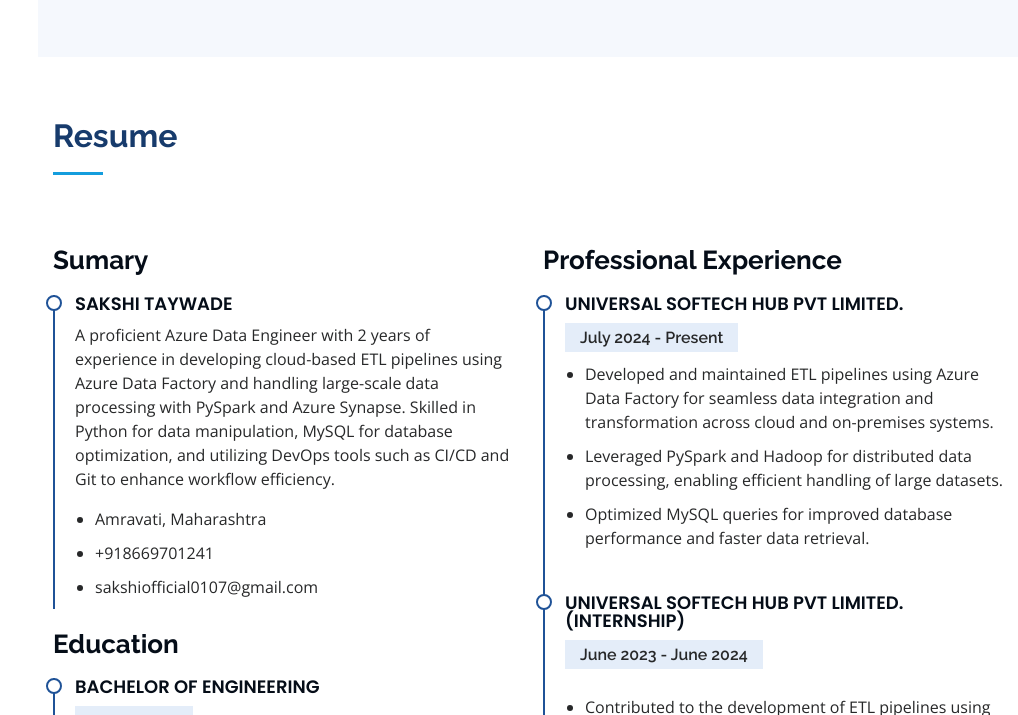
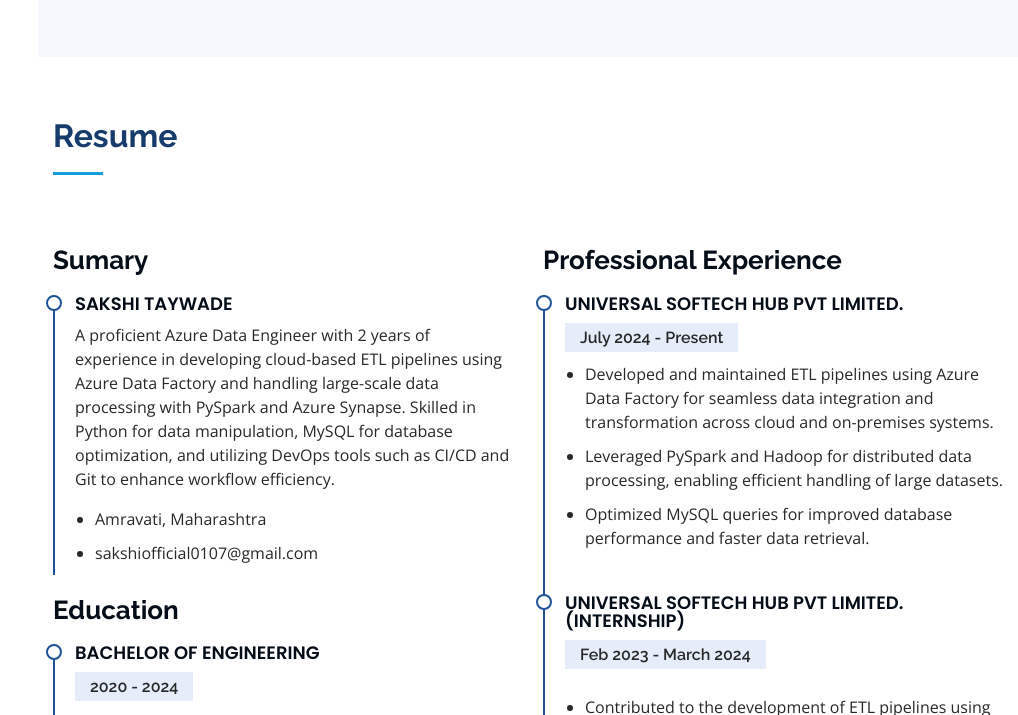
Before and after one commit to sak23github/My_Portfolio, a plain HTML site: page index.html in a window 1280 px wide. Shown: the part 2085-2800 px from the top of the page, without its empty margins (262-1280 px from the left). Drawn offline with nearby package versions, Linux system fonts and the light colour scheme.

Commit message:
Update index.html

```diff
--- a/index.html
+++ b/index.html
@@ -163,7 +163,6 @@
               <p>A proficient Azure Data Engineer with 2 years of experience in developing cloud-based ETL pipelines using Azure Data Factory and handling large-scale data processing with PySpark and Azure Synapse. Skilled in Python for data manipulation, MySQL for database optimization, and utilizing DevOps tools such as CI/CD and Git to enhance workflow efficiency.</p>
               <ul>
                 <li>Amravati, Maharashtra</li>
-                <li>+918669701241</li>
                 <li>sakshiofficial0107@gmail.com</li>
               </ul>
             </div>
@@ -205,7 +204,7 @@
             </div>
             <div class="resume-item">
               <h4>Universal Softech Hub Pvt Limited. (Internship)</h4>
-              <h5>June 2023 - June 2024</h5>
+              <h5>Feb 2023 - March 2024</h5>
               <p><em></em></p>
               <ul>
                 <li>Contributed to the development of ETL pipelines using Azure Data Factory, streamlining data integration and transformation processes.</li>
```
